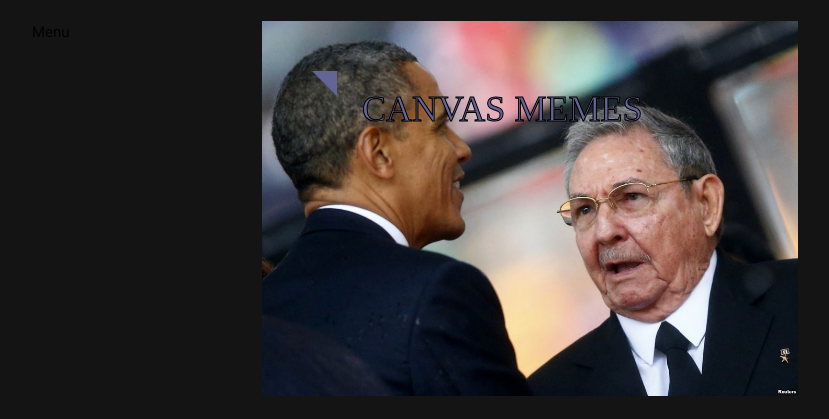
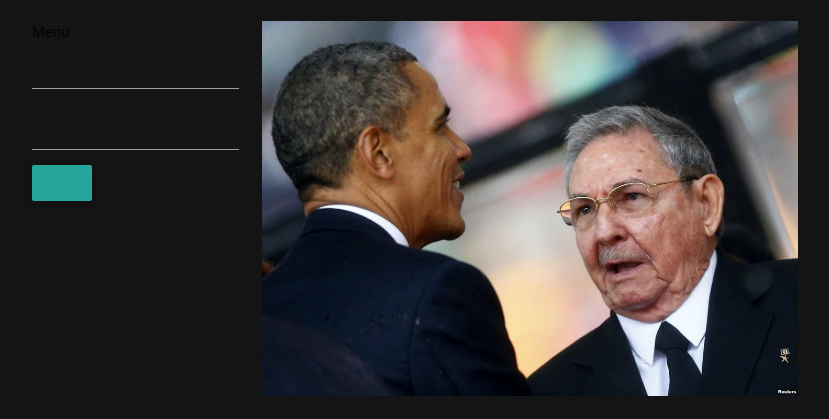
Before and after one commit to velozmontero/Meme-generator, a plain HTML site: page index.html in a window 1280 px wide. Shown: the part 105-524 px from the top of the page, without its empty margins (160-989 px from the left). Drawn offline with Linux system fonts and the light colour scheme.

Commit message:
Meme generator working

```diff
--- a/index.html
+++ b/index.html
@@ -12,8 +12,13 @@
     <h1 class="center">Meme Generator</h1>
     <div class="container">
         <div class="row">
-            <div class="col m3">Menu</div>
-            <div id="canvas-conteiner" class="col m7">
+            <div class="col m3">Menu
+                <input type="text" class="form-text" id="top-text">
+                <input type="text" class="form-text" id="bottom-text">
+                <input type="button" id="btn" class="btn">
+            </div>
+
+            <div id="canvas-conteiner" class="col m7 ">
             <canvas id="canvas"></canvas>
             </div>
         </div>
@@ -22,10 +27,25 @@
     <canvas id="canvas"></canvas>
 
     <script>
+        var tText= document.getElementById("top-text");
+        var bText= document.getElementById("bottom-text");
+        var canvas= document.getElementById("canvas");
         var c= document.getElementById("canvas");
         var cc= document.getElementById("canvas-conteiner");
         c.width= cc.offsetWidth;
         c.height= cc.offsetWidth*.7;
+
+        function redrawMeme(){
+            var x= c.width/2;
+            var y= c.height*(1/4);
+            var w= c.height*(3/4);
+            ctx.drawImage(img,0,0,c.width,c.height);
+            drawText(tText.value,x,y);
+            drawText(bText.value,x,w);
+        }
+
+        tText.onchange= redrawMeme;
+        bText.onchange= redrawMeme;
 
         var ctx= c.getContext("2d");
         var img= new Image();
@@ -33,20 +53,18 @@
         img.onload= function(){
             var imgHeight =img.height*c.width/img.width;
             ctx.drawImage(img,0,0,c.width,c.height);
-            drawPath();
-            drawText();
         };
        img.src= "img/ObamaRaul.jpg";
 
-        function drawText(){
+        function drawText(str, x, y){
             ctx.save();
+            ctx.textAlign="center";
             ctx.font= "36px Impact";
-            ctx.fillText("CANVAS MEMES",100,100);
             ctx.fillStyle= "rgba(255,255,255,0.75)";
-            ctx.strokeText("CANVAS MEMES",100,100);
+            ctx.fillText(str,x,y);
+            ctx.strokeText(str,x,y);
             ctx.restore();
         }
-
 
 
         function drawPath(){
@@ -58,6 +76,16 @@
             ctx.lineTo(50,50);
             ctx.fill();
         }
+
+       function download(){
+           var canvas= document.getElementById("canvas");
+           window.open(canvas.toDataURL());
+       }
+
+       var btn= document.getElementById("btn");
+       btn.onclick=download;
+
+
     </script>
 
 </body
```
